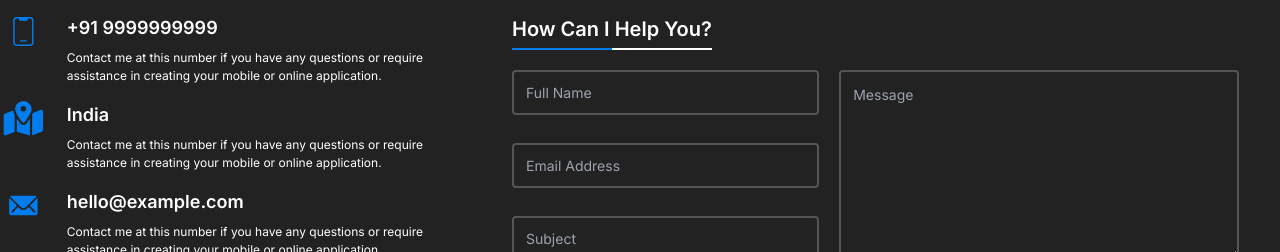
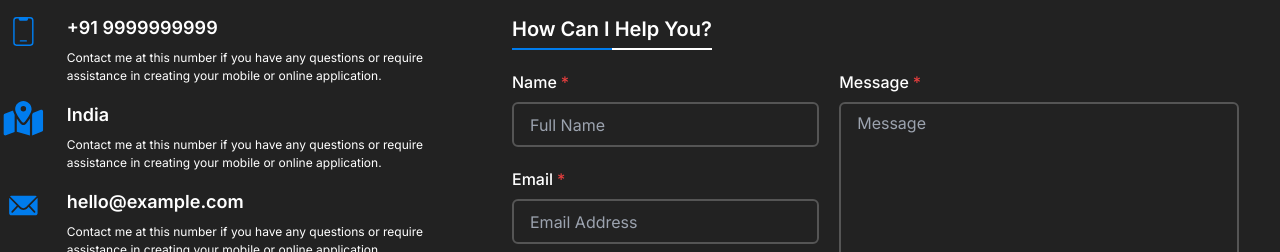
Before and after one commit to SVN-05/svn_resume, a Next.js app: page /contact in a window 1280 px wide. Shown: the part 548-800 px from the top of the page. Built offline with nearby package versions, Linux system fonts and the light colour scheme.

Commit message:
added chakra-ui

```diff
--- a/package.json
+++ b/package.json
@@ -9,6 +9,10 @@
     "lint": "next lint"
   },
   "dependencies": {
+    "@chakra-ui/next-js": "^2.2.0",
+    "@chakra-ui/react": "^2.8.2",
+    "@emotion/react": "^11.11.4",
+    "@emotion/styled": "^11.11.5",
     "@studio-freight/react-lenis": "^0.0.47",
     "framer-motion": "^11.2.12",
     "gsap": "^3.12.5",
--- a/src/app/layout.js
+++ b/src/app/layout.js
@@ -2,6 +2,7 @@ import { Inter } from "next/font/google";
 import "./globals.css";
 import AppLayout from "@/components/layouts/AppLayout";
 import SmoothScrolling from "@/components/layouts/SmoothScroll/SmoothScrolling";
+import { Providers } from "./providers/providers";
 
 const inter = Inter({ subsets: ["latin"] });
 
@@ -15,7 +16,9 @@ export default function RootLayout({ children }) {
     <html lang="en">
       <body className={inter.className}>
         <AppLayout>
-          <SmoothScrolling>{children}</SmoothScrolling>
+          <Providers>
+            <SmoothScrolling>{children}</SmoothScrolling>
+          </Providers>
         </AppLayout>
       </body>
     </html>
--- /dev/null
+++ b/src/app/providers/providers.js
@@ -0,0 +1,6 @@
+"use client";
+import { ChakraProvider } from "@chakra-ui/react";
+
+export function Providers({ children }) {
+  return <ChakraProvider>{children}</ChakraProvider>;
+}
--- a/src/components/contact/Form.js
+++ b/src/components/contact/Form.js
@@ -13,6 +13,43 @@ const Form = () => {
   });
   const [errors, setErrors] = useState({});
 
+  const handleInputChange = ({ e }) => {
+    setFormValue({ ...formValue, [e?.target?.name]: e?.target?.value });
+  };
+
+  const validateForm = () => {
+    const err = {};
+
+    if (!formValue.name) {
+      err.name = "Please enter your name";
+    }
+
+    if (!formValue.email) {
+      err.name = "Please enter your email";
+    }
+
+    if (!formValue.subject) {
+      err.name = "Please enter the subject";
+    }
+
+    if (!formValue.msg) {
+      err.name = "Please enter your message";
+    }
+
+    if (Object.keys(err)?.length) {
+      setErrors(err);
+      return false;
+    }
+
+    setErrors(err);
+    return true;
+  };
+
+  const onFormSubmit = () => {
+    if (validateForm()) {
+    }
+  };
+
   return (
     <div className="w-[60%] flex flex-col gap-x-5 justify-between">
       <Title text="How Can I Help You?" width={200} />
@@ -20,33 +57,48 @@ const Form = () => {
         <div className="w-[40%] flex flex-col gap-y-5">
           <AppInput
             name="name"
+            label="Name"
             placeholder="Full Name"
-            type=""
+            type="text"
+            isRequired
+            values={formValue}
             errors={errors}
+            handleInputChange={handleInputChange}
           />
           <AppInput
             name="email"
+            label="Email"
             placeholder="Email Address"
-            type=""
+            type="email"
+            isRequired
+            values={formValue}
             errors={errors}
+            handleInputChange={handleInputChange}
           />
           <AppInput
             name="subject"
+            label="Subject"
             placeholder="Subject"
-            type=""
+            type="text"
+            isRequired
+            values={formValue}
             errors={errors}
+            handleInputChange={handleInputChange}
           />
         </div>
         <AppInput
           name="msg"
-          inputClassName="text-start"
+          label="Message"
           placeholder="Message"
+          type="textarea"
           height={190}
-          type="textarea"
+          isRequired
+          values={formValue}
           errors={errors}
+          handleInputChange={handleInputChange}
         />
       </div>
-      <Button text="Send message" className={"mt-4"} />
+      <Button text="Send message" className={"mt-4"} onClick={onFormSubmit} />
     </div>
   );
 };
--- a/src/components/micro/AppInput.js
+++ b/src/components/micro/AppInput.js
@@ -1,30 +1,50 @@
 import React from "react";
 import useAppStore from "@/store/store";
 import { colors } from "@/utils/constants/constants";
+import {
+  FormControl,
+  FormErrorMessage,
+  FormLabel,
+  Input,
+  Textarea,
+} from "@chakra-ui/react";
 
 const AppInput = ({
+  maxWidth = 400,
+  height = 45,
+  label = "",
+  name = "",
   placeholder = "",
   type = "text",
-  height = 45,
-  maxWidth = 400,
-  name = "",
+  values,
   errors,
   inputClassName = "",
+  isRequired = false,
+  isReadOnly = false,
+
+  handleInputChange = () => {},
 }) => {
   const isDarkMode = useAppStore((state) => state.isDarkMode);
   const lineStrokeColor = isDarkMode ? colors.grey20 : colors.grey21;
+  const value = values?.[name];
   const error = errors?.[name];
 
   return (
-    <div
+    <FormControl
+      isRequired={isRequired}
+      isReadOnly={isReadOnly}
+      isInvalid={error}
       style={{
         maxWidth: maxWidth,
       }}
-      className="w-full flex flex-col items-start gap-y-2 relative"
+      className="w-full flex flex-col items-start relative"
     >
+      {label && <FormLabel>{label}</FormLabel>}
       {type === "textarea" ? (
-        <textarea
+        <Textarea
           name={name}
+          placeholder={placeholder}
+          value={value}
           style={{
             height: height,
             borderColor: error ? colors.red : lineStrokeColor,
@@ -32,11 +52,14 @@ const AppInput = ({
             color: lineStrokeColor,
           }}
           className={`w-full border-2 rounded bg-transparent text-sm pl-3 pt-3 ${inputClassName}`}
-          placeholder={placeholder}
+          onChange={handleInputChange}
         />
       ) : (
-        <input
+        <Input
           name={name}
+          placeholder={placeholder}
+          value={value}
+          type={type}
           style={{
             height: height,
             borderColor: error ? colors.red : lineStrokeColor,
@@ -44,12 +67,11 @@ const AppInput = ({
             color: lineStrokeColor,
           }}
           className={`w-full border-2 rounded bg-transparent text-sm pl-3 ${inputClassName}`}
-          placeholder={placeholder}
-          type={type}
+          onChange={handleInputChange}
         />
       )}
-      <p className="text-red text-sm font-normal">{error}</p>
-    </div>
+      <FormErrorMessage>{error}</FormErrorMessage>
+    </FormControl>
   );
 };
 
--- a/src/components/micro/Button.js
+++ b/src/components/micro/Button.js
@@ -3,7 +3,7 @@ import React, { useState } from "react";
 import useAppStore from "@/store/store";
 import { colors } from "@/utils/constants/constants";
 
-const Button = ({ text = "", className }) => {
+const Button = ({ text = "", className, onClick = () => {} }) => {
   const isDarkMode = useAppStore((state) => state.isDarkMode);
   const iconColor = useAppStore((state) => state.iconcolor);
   const bg = isDarkMode ? colors.white : colors.grey7;
@@ -23,6 +23,7 @@ const Button = ({ text = "", className }) => {
       onMouseOut={() => {
         setBtnBg(bg);
       }}
+      onClick={onClick}
     >
       {text}
     </button>
```
Also changed, not shown: 1 other file (tests, documents, lock files or other folders).
